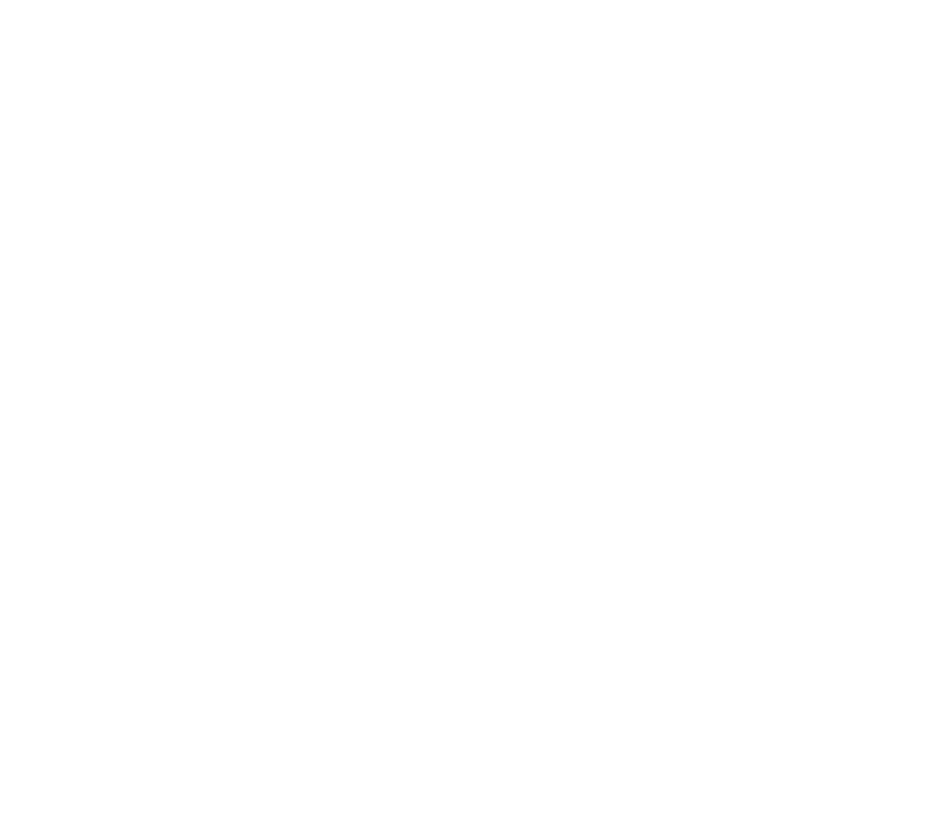
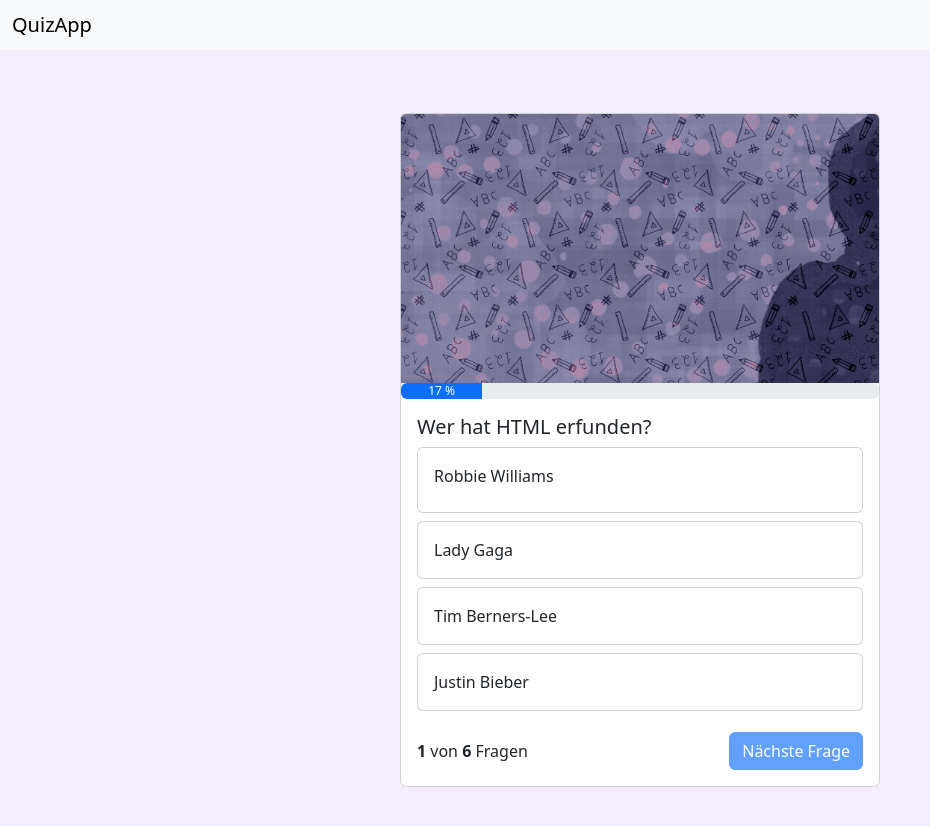
Before and after one commit to AndreasHillitzer/QuizApp, a plain HTML site: page index.html in a window 1280 px wide. Shown: the whole page, without its empty margins (0-930 px from the left). Before the commit the page ends 800 px from the top, so only its background shows below. Drawn offline with nearby package versions, Linux system fonts and the light colour scheme.

Commit message:
final game

```diff
--- a/index.html
+++ b/index.html
@@ -2,13 +2,79 @@
 <html lang="en">
 <head>
     <meta charset="UTF-8">
-    <meta name="viewport" content="width=#, initial-scale=1.0">
+    <meta name="viewport"  initial-scale=1.0">
     <title>Document</title>
 
     <link rel="stylesheet" href="style.css">
     <script src="script.js"></script>
+
+    <!--Bootstrap file--->
+    <link href="https://cdn.jsdelivr.net/npm/bootstrap@5.3.3/dist/css/bootstrap.min.css" rel="stylesheet" integrity="sha384-QWTKZyjpPEjISv5WaRU9OFeRpok6YctnYmDr5pNlyT2bRjXh0JMhjY6hW+ALEwIH" crossorigin="anonymous">
+    <script src="https://cdn.jsdelivr.net/npm/bootstrap@5.3.3/dist/js/bootstrap.bundle.min.js" integrity="sha384-YvpcrYf0tY3lHB60NNkmXc5s9fDVZLESaAA55NDzOxhy9GkcIdslK1eN7N6jIeHz" crossorigin="anonymous"></script>
 </head>
-<body>
+<body onload="init()">
+    <nav class="navbar bg-body-tertiary">
+        <div class="container-fluid">
+          <span class="navbar-brand mb-0 h1">QuizApp</span>
+        </div>
+      </nav>
 
+    <div class="container">
+        <div class="card quiz-card">
+            <img src="./img/pencil.jpg" id="header-img" class="card-img-top">
+            <div class="progress"  role="progressbar">
+              <div class="progress-bar" id="progress-bar" style="width: 17%;">17%</div>
+            </div>
+                  <div class="card-body" id="end-screen" style="display: none">
+                    <div class="text-center final-headline">
+                      Quiz beendet!
+                    </div>
+
+                    <div class="text-center">
+                      Du hast <b id="amount-of-righ-questions">XXX</b> von <b id="all-questions">XXX</b> Fragen richtig beantwortet.
+                    </div>
+
+                    <div class="button-row">
+                    <button onclick="restartGame()" class="btn btn-primary">Erneut spielen</button>
+                    </div>
+
+                  </div>
+
+            <div class="card-body" id="question-body">
+                <h5 class="card-title" id="questiontext">Frage</h5>
+
+                  <div class="card quiz-answer-card mb-2" onclick="answer('answer_1')">
+                    <div class="card-body mb-2" id="answer_1">
+                      Antwort
+                    </div>
+                  </div>
+
+                  <div class="card quiz-answer-card mb-2" onclick="answer('answer_2')">
+                    <div class="card-body" id="answer_2">
+                      Antwort
+                    </div>
+                  </div>
+
+                  <div class="card quiz-answer-card mb-2" onclick="answer('answer_3')">
+                    <div class="card-body" id="answer_3">
+                      Antwort
+                    </div>
+                  </div>
+
+                  <div class="card quiz-answer-card mb-2" onclick="answer('answer_4')">
+                    <div class="card-body" id="answer_4">
+                      Antwort
+                    </div>
+                  </div>
+
+                  <div class="question-footer">
+                    <span>
+                        <b id="question-number">1</b> von <b id="amount-questions">5</b> Fragen
+                    </span>
+                    <button onclick="nextQuestion()" class="btn btn-primary" id="next-button" disabled>Nächste Frage</button>
+                  </div>
+            </div>
+        </div>
+    </div>
 </body>
 </html>
--- a/script.js
+++ b/script.js
@@ -0,0 +1,148 @@
+let questions = [
+    {
+        "question": "Wer hat HTML erfunden?",
+        "answer_1": "Robbie Williams",
+        "answer_2": "Lady Gaga",
+        "answer_3": "Tim Berners-Lee",
+        "answer_4": "Justin Bieber",
+        "right answer": 3
+    },
+    {
+        "question": "Was ist ein Byte?",
+        "answer_1": "Teil der Hardware",
+        "answer_2": "Eine Maßeinheit für Datenmengen",
+        "answer_3": "Programmiersprache",
+        "answer_4": "Ein Bildbearbeitungsprogramm",
+        "right answer": 2
+    },
+    {
+        "question": "Was bedeutet die Abkürzung IT?",
+        "answer_1": "Informationstechnologie",
+        "answer_2": "Informatik und Technik",
+        "answer_3": "Intelligenztest",
+        "answer_4": "Integrationstaktik",
+        "right answer": 1
+    },
+    {
+        "question": "Was bedeutet Open-Source?",
+        "answer_1": "Als Open Source wird Software bezeichnet, deren Quelltext eingesehen, geändert und verwendet werden kann",
+        "answer_2": "Als Open Source wird Software bezeichnet, die gratis angeboten wird",
+        "answer_3": "Als Open Source wird Fake-Software bezeichnet",
+        "answer_4": "Als Open Source wird veraltete Software bezeichnet",
+        "right answer": 1
+    },
+    {
+        "question": "Was ist Phishing?",
+        "answer_1": "Beim Phishing werden wichtige Daten mittels eines Trojaners von einem Computer gelöscht.",
+        "answer_2": "Phishing war das erste PC-Game, das 1961 vom Studenten Steve Russell entwickelt wurde.",
+        "answer_3": "Phishig bezeichnet die Komprimierung einer großen Datenmenge.",
+        "answer_4": "Phishing ist der Versand gefälschter E-Mails, die Nutzer*innen dazu verleiten sollen, sensible Daten preiszugeben.",
+        "right answer": 4
+    },
+    {
+        "question": "Was ist SQL?",
+        "answer_1": "Eine Datenbanksprache",
+        "answer_2": "Eine Gewinn-Lotterie",
+        "answer_3": "Es ist die Abkürzung für Simple Question Logic und beschreibt ein Computerprogramm",
+        "answer_4": "Ein Dateiformat für Vektorgrafiken",
+        "right answer": 1
+    },
+];
+
+let rightQuestions = 0;
+let currentQuestion = 0;
+let AUDIO_SUCCESS = new Audio('audio/success.mp3');
+let AUDIO_FAIL = new Audio('audio/fail.mp3');
+
+function init() {
+    document.getElementById('amount-questions').innerHTML = questions.length;
+    showQuestion();
+}
+
+
+function showQuestion() {
+
+    if(gameIsOver()) {
+        showEndScreen();
+    } else {
+        updateProgressBar();
+        updateToNextQuestion();
+    }
+}
+
+function gameIsOver() {
+    return currentQuestion >= questions.length;
+}
+
+function answer(selection) {
+    let question = questions[currentQuestion];
+    let selectedQuestionNumber = selection.slice(-1);
+    let idOfRightAnswer = `answer_${question['right answer']}`;
+
+    if(rightAnswerSelected(selectedQuestionNumber)) {
+        document.getElementById(selection).parentNode.classList.add('bg-success');
+        AUDIO_SUCCESS.play();
+        rightQuestions++;
+    } else {
+        document.getElementById(selection).parentNode.classList.add('bg-danger');
+        document.getElementById(idOfRightAnswer).parentNode.classList.add('bg-success');
+        AUDIO_FAIL.play();
+    }
+    document.getElementById('next-button').disabled = false;
+}
+
+function rightAnswerSelected(selectedQuestionNumber) {
+    return selectedQuestionNumber == question['right answer'];
+}
+
+function nextQuestion() {
+    currentQuestion++;
+    document.getElementById('next-button').disabled = true;
+    resetAnswerButtons()
+    showQuestion();
+}
+
+function resetAnswerButtons() {
+    document.getElementById('answer_1').parentNode.classList.remove('bg-danger');
+    document.getElementById('answer_1').parentNode.classList.remove('bg-success');
+    document.getElementById('answer_2').parentNode.classList.remove('bg-danger');
+    document.getElementById('answer_2').parentNode.classList.remove('bg-success');
+    document.getElementById('answer_3').parentNode.classList.remove('bg-danger');
+    document.getElementById('answer_3').parentNode.classList.remove('bg-success');
+    document.getElementById('answer_4').parentNode.classList.remove('bg-danger');
+    document.getElementById('answer_4').parentNode.classList.remove('bg-success');
+}
+
+function restartGame() {
+    document.getElementById('header-img').src= 'img/pencil.jpg'
+    document.getElementById('question-body').style = '';
+    document.getElementById('end-screen').style = 'display: none';
+    rightQuestions = 0;
+    currentQuestion = 0;
+    init();
+}
+
+function showEndScreen() {
+            document.getElementById('end-screen').style = '';
+            document.getElementById('question-body').style = 'display: none';
+            document.getElementById('all-questions').innerHTML = questions.length;
+            document.getElementById('amount-of-righ-questions').innerHTML = rightQuestions;
+            document.getElementById('header-img').src= 'img/trophy.png'
+}
+
+function updateProgressBar() {
+    let percent = (currentQuestion + 1) / questions.length;
+    percent = Math.round(percent * 100);
+    document.getElementById('progress-bar').innerHTML = `${percent} %`;
+    document.getElementById('progress-bar').style = `width: ${percent}%;`;
+}
+
+function updateToNextQuestion() {
+    let question = questions[currentQuestion];
+    document.getElementById('question-number').innerHTML = currentQuestion + 1;
+    document.getElementById('questiontext').innerHTML = question['question'];
+    document.getElementById('answer_1').innerHTML = question['answer_1'];
+    document.getElementById('answer_2').innerHTML = question['answer_2'];
+    document.getElementById('answer_3').innerHTML = question['answer_3'];
+    document.getElementById('answer_4').innerHTML = question['answer_4'];
+}
--- a/style.css
+++ b/style.css
@@ -0,0 +1,52 @@
+body {
+    background-color: #f4edff !important;
+
+}
+
+.container {
+    background-color: #f4edff !important;
+    min-height: 100vH;
+    display: flex;
+    align-items: center;
+    justify-content: center;
+}
+
+.quiz-card {
+    width: 30em;
+}
+
+.question-footer {
+    border-top: 1px solid rgba(0, 0, 0, 0);
+    display: flex;
+    justify-content: space-between;
+    align-items: center;
+    padding-top: 12px;
+}
+
+.quiz-answer-card:hover {
+    cursor: pointer;
+    background-color: rgba(0,0,0,0.05);
+}
+
+.bg-success, .bg-danger {
+    color: white;
+}
+
+.width-100 {
+    width: 100%;
+}
+
+.text-center {
+    text-align: center;
+}
+
+.final-headline {
+    font-size: 38px;
+    margin-bottom: 32px;
+}
+
+.button-row {
+    display: flex;
+    justify-content: center;
+    margin-top: 24px;
+}
```
Also changed, not shown: img/pencil.jpg (added), img/trophy.png (added), 2 other files.
